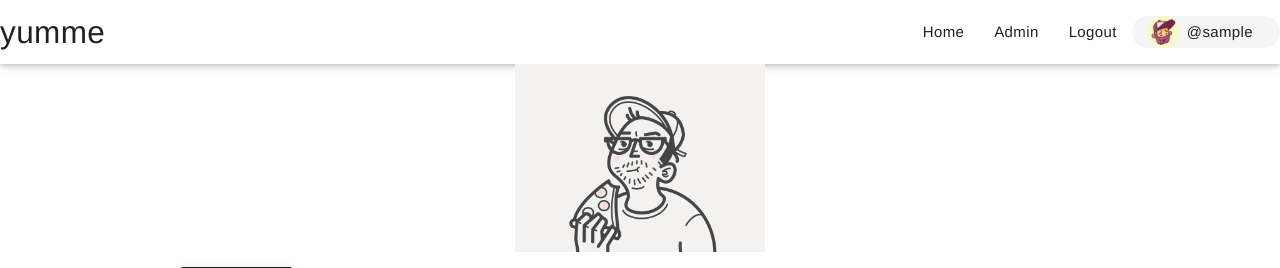
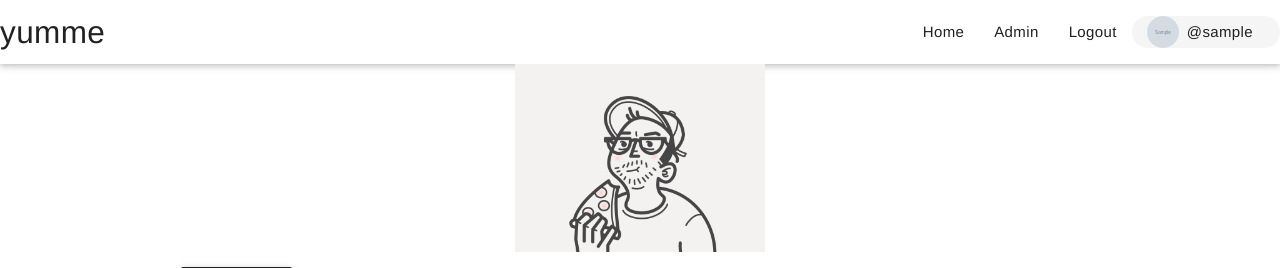
Before and after one commit to ehzdesign/feed, a PHP site: page /admin/add-post.php in a window 1280 px wide. Shown: the top 268 px of the page. Run offline with PHP 8.4, Linux system fonts and the light colour scheme; the visitor is signed in with stand-in values (Sample User, id 1); tables that the repository leaves empty or names only in its code hold one stand-in row (values such as "Sample post"); grey boxes marked "Sample" are stand-in pictures; some libraries are stand-ins or nearby versions.

Commit message:
user profile image working

```diff
--- a/includes/header.php
+++ b/includes/header.php
@@ -19,18 +19,30 @@
     <ul id="nav-mobile" class="right hide-on-med-and-down">
       <li><a href="<?php echo BASE_URL; ?>index.php">Home</a></li>
 
+
+
+
       <?php if (isset($_SESSION['username']) && $_SESSION['username']!=""):?>
+
+       <?php $result = $db_connection->query('SELECT * FROM users WHERE username = "'.$_SESSION["username"].'"'); ?>
 
 
         <li><a href="<?php echo BASE_URL; ?>admin/admin.php">Admin</a></li>
 
 
+
+        <?php while ($item = $result->fetch_assoc()): ?>
+
+
+
         <div class="chip grey lighten-4">
          <a href="<?php echo BASE_URL; ?>admin/admin.php">
-          <img class="responsive-img" src="<?php echo BASE_URL; ?>uploads/profile.png" alt="profile image">
+          <img class="responsive-img" src="<?php echo BASE_URL; ?>uploads/user_image/<?php echo $item['profile_image']; ?>" alt="profile image">
           <?php echo '@'.$_SESSION['username'] ?>
         </a>
       </div>
+
+    <?php endwhile; ?>
 
       <!-- delay logout until toast message goes away -->
       <li><a onclick="Materialize.toast('see ya later!', 2000,'',function(){location.href = '<?php echo BASE_URL; ?>forms/logout-action.php';})">Logout</a></li>
```
Also changed, not shown: uploads/Screen Shot 2016-04-16 at 9.16.59 PM.png (deleted), uploads/panda.jpg (deleted), uploads/profile.png (deleted), uploads/shrimp-tacos.jpg (deleted).
